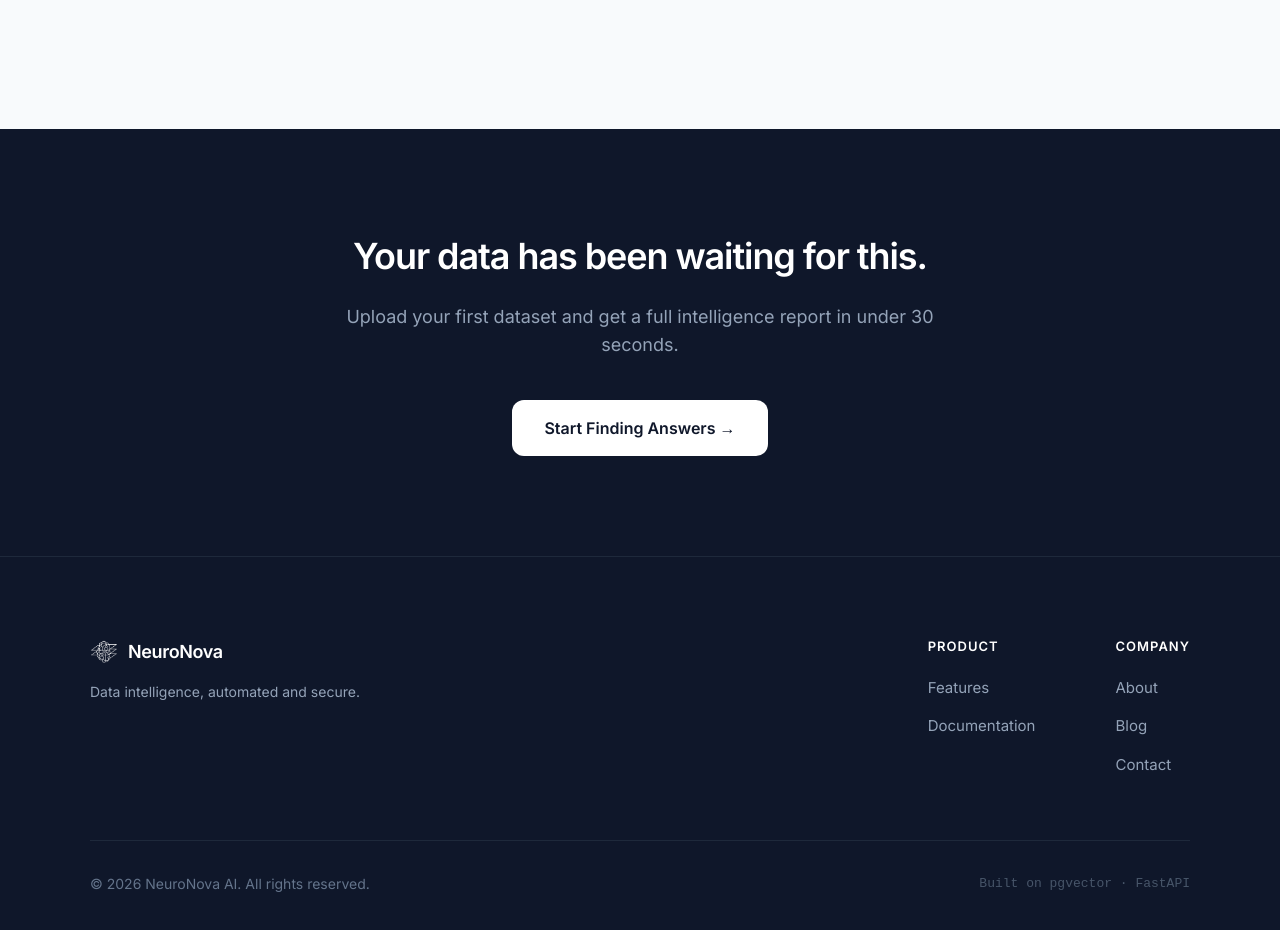
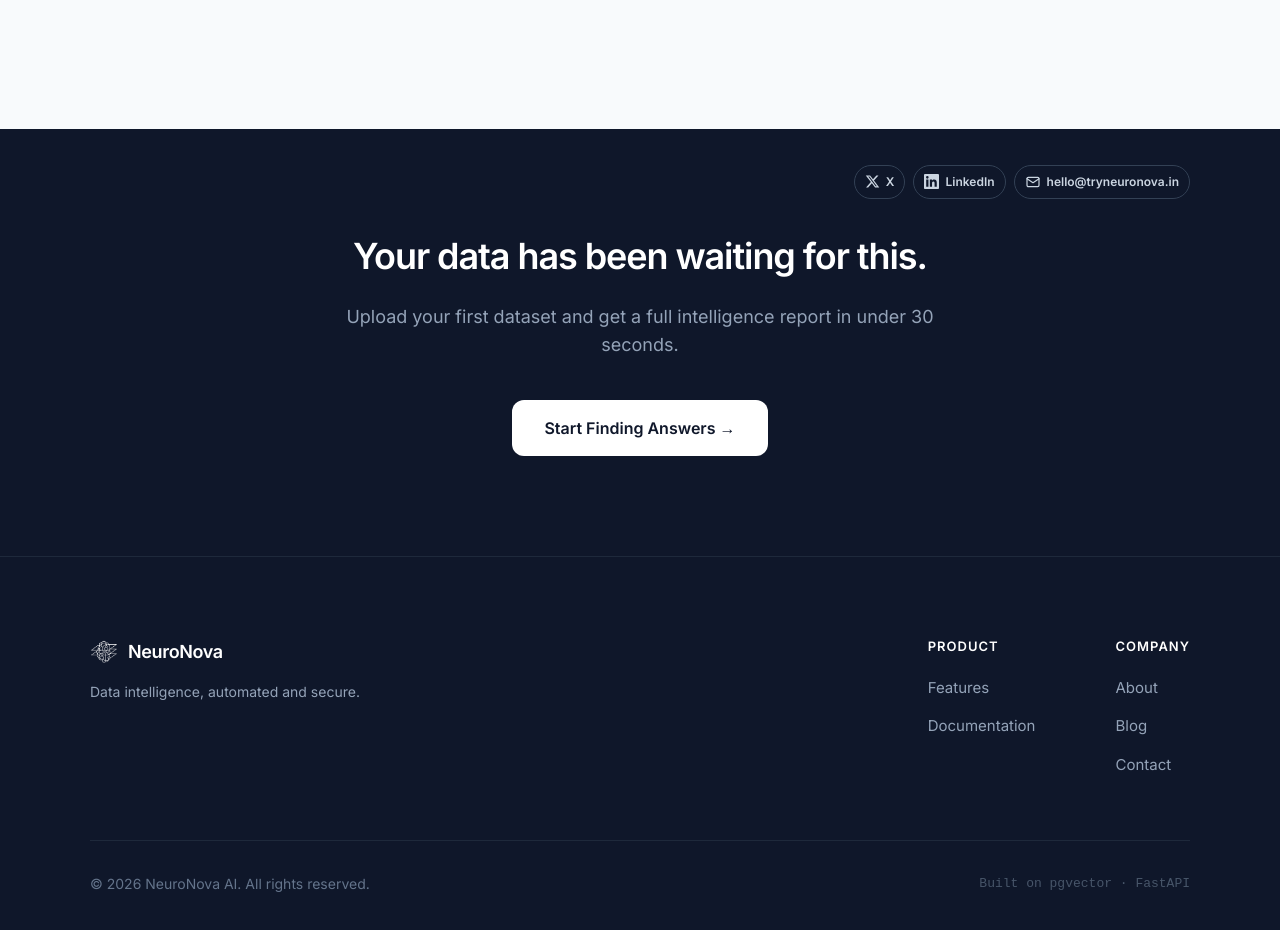
Before and after one commit to kunaljaiswal2461-lab/NeuroNova-MVP, a React (Vite) app in the folder neuronova-frontend/: page / in a window 1280 px wide. Shown: the part 3740-4670 px from the top of the page. Built offline with nearby package versions, Linux system fonts and the light colour scheme; no server answers.

Commit message:
feat(landing): add CTA contact links

```diff
--- a/neuronova-frontend/src/index.css
+++ b/neuronova-frontend/src/index.css
@@ -765,6 +765,45 @@ input, textarea, select { font-family: inherit; }
 .landing-main {
   min-height: 100vh;
 }
+.landing-cta-inner {
+  position: relative;
+  max-width: 1100px;
+  margin: 0 auto;
+}
+.landing-cta-contact-links {
+  position: absolute;
+  top: -64px;
+  right: 0;
+  display: flex;
+  flex-wrap: wrap;
+  justify-content: flex-end;
+  gap: 8px;
+}
+.landing-cta-contact-link {
+  display: inline-flex;
+  align-items: center;
+  gap: 6px;
+  min-height: 34px;
+  padding: 7px 10px;
+  border: 1px solid #334155;
+  border-radius: 999px;
+  color: #CBD5E1;
+  font-family: var(--font-body);
+  font-size: 12px;
+  font-weight: 600;
+  line-height: 1;
+  text-decoration: none;
+  transition: color 150ms ease, border-color 150ms ease, background 150ms ease;
+}
+.landing-cta-contact-link:hover {
+  border-color: #93C5FD;
+  background: #1E293B;
+  color: #FFFFFF;
+}
+.landing-cta-contact-link:focus-visible {
+  outline: 2px solid #93C5FD;
+  outline-offset: 3px;
+}
 
 /* --- Hero Section --- */
 .hero-section {
@@ -1092,6 +1131,12 @@ input, textarea, select { font-family: inherit; }
   .landing-main h2 { font-size: clamp(26px, 8vw, 32px) !important; }
   .landing-feature-grid { grid-template-columns: minmax(0, 1fr) !important; }
   .landing-feature-grid > div { padding: 24px !important; }
+  .landing-cta-inner { display: flex; flex-direction: column; align-items: center; }
+  .landing-cta-contact-links {
+    position: static;
+    justify-content: center;
+    margin-bottom: 32px;
+  }
   .preview-body { height: 360px !important; }
   .preview-sidebar { display: none !important; }
   .preview-title-bar span {
@@ -1116,6 +1161,8 @@ input, textarea, select { font-family: inherit; }
   .visualization-metrics { grid-template-columns: minmax(0, 1fr) !important; }
   .chat-workspace { min-height: calc(100dvh - 144px); }
   .chat-conversation { min-height: 380px; }
+  .landing-cta-contact-links { gap: 6px; }
+  .landing-cta-contact-link { padding: 7px 9px; font-size: 11px; }
   .preview-body { height: 330px !important; }
 }
 
--- a/neuronova-frontend/src/pages/Landing.jsx
+++ b/neuronova-frontend/src/pages/Landing.jsx
@@ -299,7 +299,46 @@ export default function Landing() {
       </section>
 
       {/* ── CTA Banner ── */}
-      <section style={{ background: '#0F172A', padding: '100px 24px', textAlign: 'center' }}>
+      <section className="landing-cta" style={{ background: '#0F172A', padding: '100px 24px', textAlign: 'center' }}>
+        <div className="landing-cta-inner">
+          <div className="landing-cta-contact-links" aria-label="NeuroNova contact links">
+            <a
+              className="landing-cta-contact-link"
+              href="https://x.com/TeamNeuroNova"
+              target="_blank"
+              rel="noreferrer"
+              aria-label="Follow NeuroNova on X"
+            >
+              <svg width="15" height="15" viewBox="0 0 24 24" fill="currentColor" aria-hidden="true">
+                <path d="M18.244 2.25h3.308l-7.227 8.26 8.502 11.24H16.17l-5.214-6.817L4.99 21.75H1.68l7.73-8.835L1.254 2.25H8.08l4.713 6.231 5.451-6.231Zm-1.161 17.52h1.833L7.084 4.126H5.117L17.083 19.77Z" />
+              </svg>
+              <span>X</span>
+            </a>
+            <a
+              className="landing-cta-contact-link"
+              href="https://www.linkedin.com/company/neuronova-official/?viewAsMember=true"
+              target="_blank"
+              rel="noreferrer"
+              aria-label="Follow NeuroNova on LinkedIn"
+            >
+              <svg width="15" height="15" viewBox="0 0 24 24" fill="currentColor" aria-hidden="true">
+                <path d="M20.45 20.45h-3.56v-5.57c0-1.33-.02-3.04-1.85-3.04-1.85 0-2.14 1.45-2.14 2.94v5.67H9.34V8.98h3.42v1.57h.05c.48-.9 1.64-1.85 3.37-1.85 3.61 0 4.27 2.38 4.27 5.48v6.27ZM5.32 7.41A2.07 2.07 0 1 1 5.32 3.27a2.07 2.07 0 0 1 0 4.14Zm1.78 13.04H3.54V8.98H7.1v11.47ZM22.23 0H1.77C.79 0 0 .77 0 1.72v20.56C0 23.23.79 24 1.77 24h20.46c.98 0 1.77-.77 1.77-1.72V1.72C24 .77 23.21 0 22.23 0Z" />
+              </svg>
+              <span>LinkedIn</span>
+            </a>
+            <a
+              className="landing-cta-contact-link"
+              href="mailto:hello@tryneuronova.in"
+              aria-label="Email hello@tryneuronova.in"
+            >
+              <svg width="16" height="16" viewBox="0 0 24 24" fill="none" stroke="currentColor" strokeWidth="1.8" strokeLinecap="round" strokeLinejoin="round" aria-hidden="true">
+                <rect x="3" y="5" width="18" height="14" rx="2" />
+                <path d="m3 7 9 6 9-6" />
+              </svg>
+              <span>hello@tryneuronova.in</span>
+            </a>
+          </div>
+
           <h2 style={{ fontSize: 36, fontWeight: 800, color: '#FFFFFF', marginBottom: 20, letterSpacing: '-0.03em' }}>
             Your data has been waiting for this.
           </h2>
@@ -309,6 +348,7 @@ export default function Landing() {
           <Link to={ctaLink} style={{ background: '#FFFFFF', color: '#0F172A', padding: '16px 32px', borderRadius: '12px', fontSize: 16, fontWeight: 700, textDecoration: 'none', display: 'inline-flex' }}>
             {user ? 'Go to Dashboard →' : 'Start Finding Answers →'}
           </Link>
+        </div>
       </section>
 
       {/* ── Footer ── */}
```
Also changed, not shown: 1 other file (tests, documents, lock files or other folders). Lines whose indentation alone changed are shown as unchanged.
